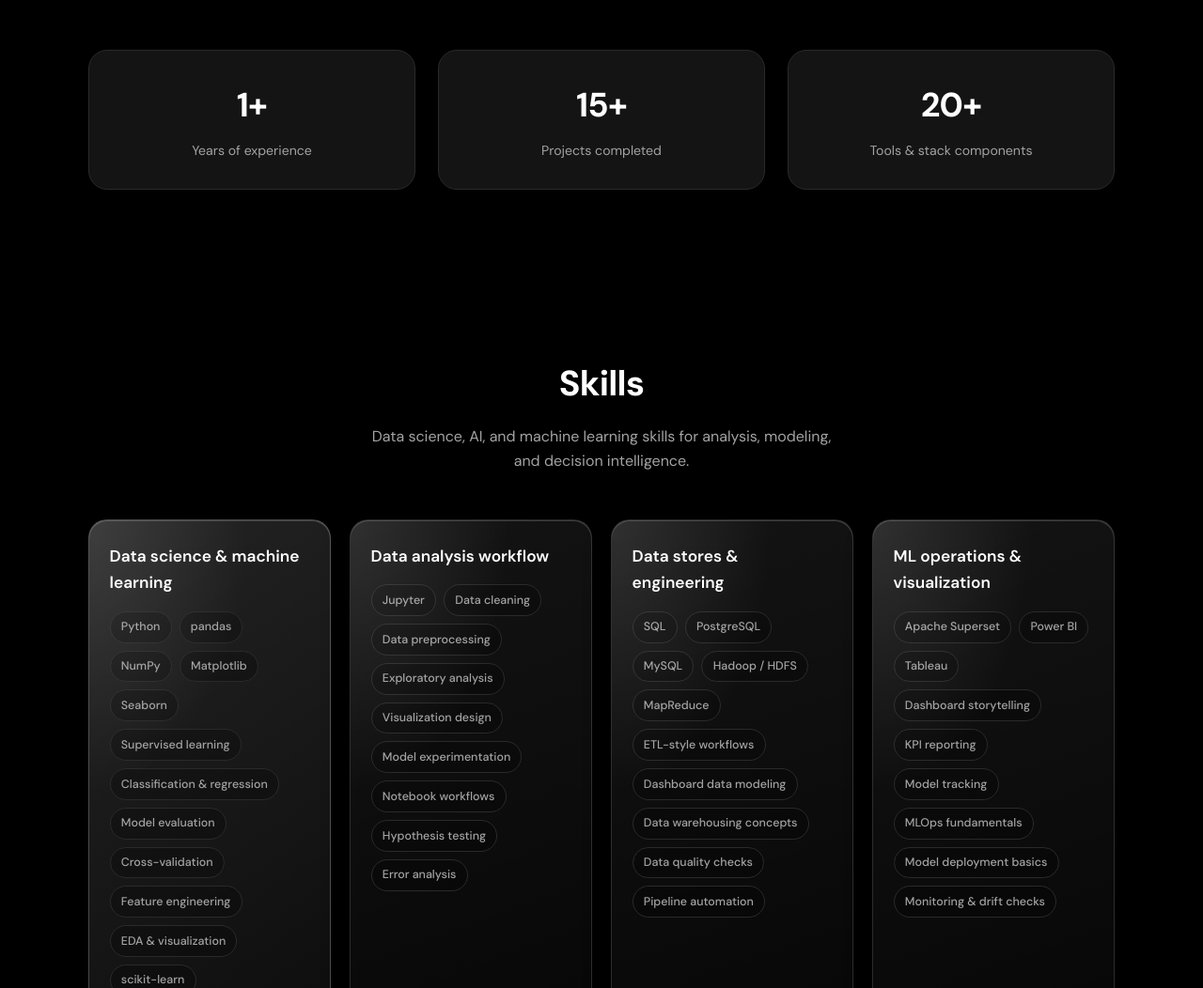
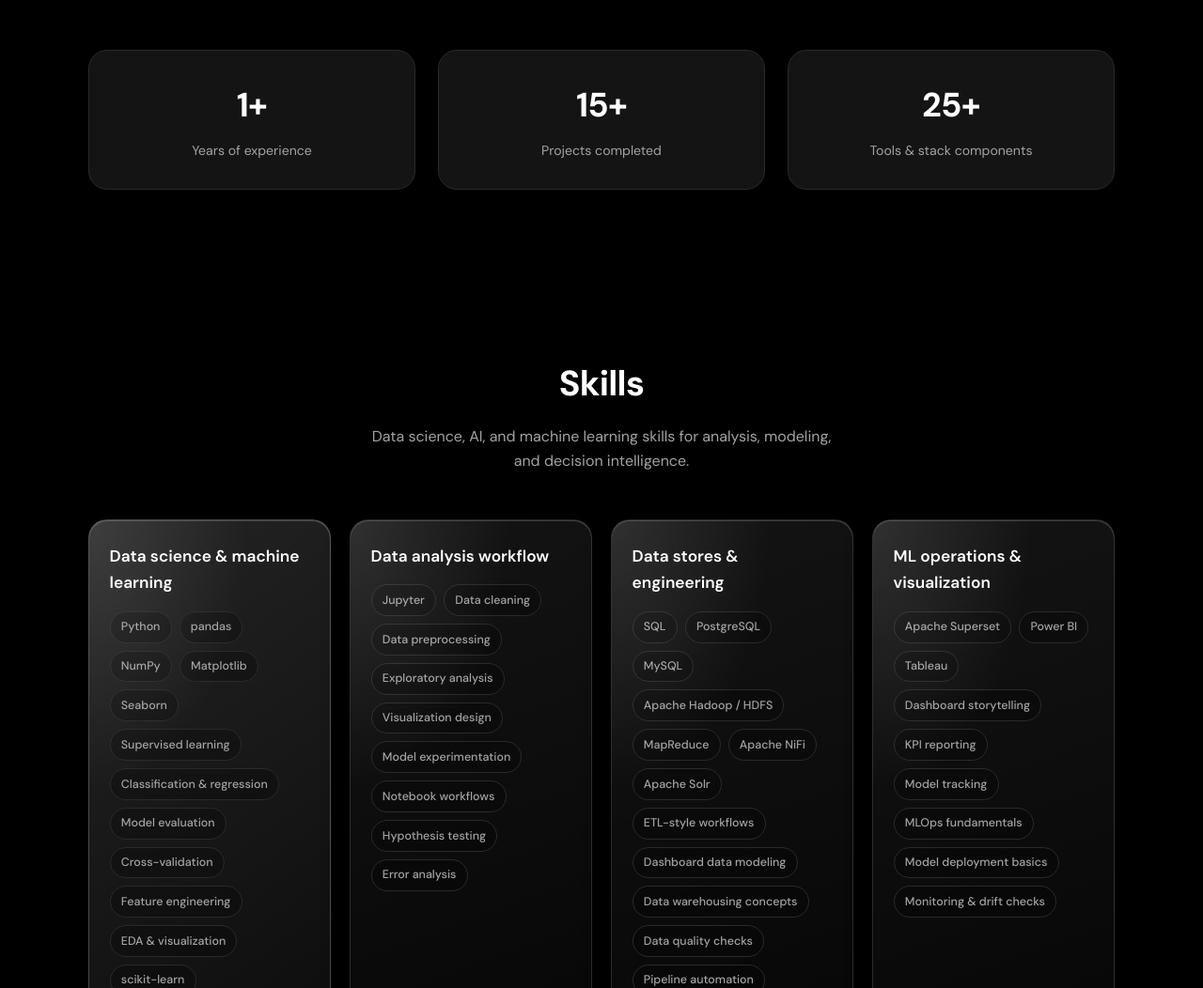
Before and after one commit to chegeMP/Portfolio, a website: page index.html in a window 1280 px wide. Shown: the part 2048-3100 px from the top of the page at 94% size. Drawn offline with Linux system fonts and the light colour scheme.

Commit message:
Update certifications and data tools

```diff
--- a/index.html
+++ b/index.html
@@ -126,7 +126,7 @@
       <header class="section-head">
         <h2 class="section-title">About Me</h2>
         <p class="section-sub wide">
-          I'm a data scientist focused on <strong>AI and machine learning</strong>. I hold a <strong>Bachelor's degree in Computer Science from Kabarak University</strong>, with Python certifications and ongoing certifications in data science, AI, and machine learning.
+          I'm a data scientist focused on <strong>AI and machine learning</strong>. I hold a <strong>Bachelor's degree in Computer Science from Kabarak University</strong>, with Python and ICT Authority certifications alongside ongoing certifications in data science, AI, and machine learning.
         </p>
         <p class="section-sub wide">
           Over <strong>1+ year</strong>, I have built practical projects in predictive modeling, dashboard analytics, and model performance evaluation with a focus on clarity, business relevance, and measurable outcomes.
@@ -160,7 +160,7 @@
           <span class="stat-label">Projects completed</span>
         </div>
         <div class="stat-block">
-          <span class="stat-value">20+</span>
+          <span class="stat-value">25+</span>
           <span class="stat-label">Tools &amp; stack components</span>
         </div>
       </div>
@@ -212,8 +212,10 @@
             <span class="chip">SQL</span>
             <span class="chip">PostgreSQL</span>
             <span class="chip">MySQL</span>
-            <span class="chip">Hadoop / HDFS</span>
+            <span class="chip">Apache Hadoop / HDFS</span>
             <span class="chip">MapReduce</span>
+            <span class="chip">Apache NiFi</span>
+            <span class="chip">Apache Solr</span>
             <span class="chip">ETL-style workflows</span>
             <span class="chip">Dashboard data modeling</span>
             <span class="chip">Data warehousing concepts</span>
```
